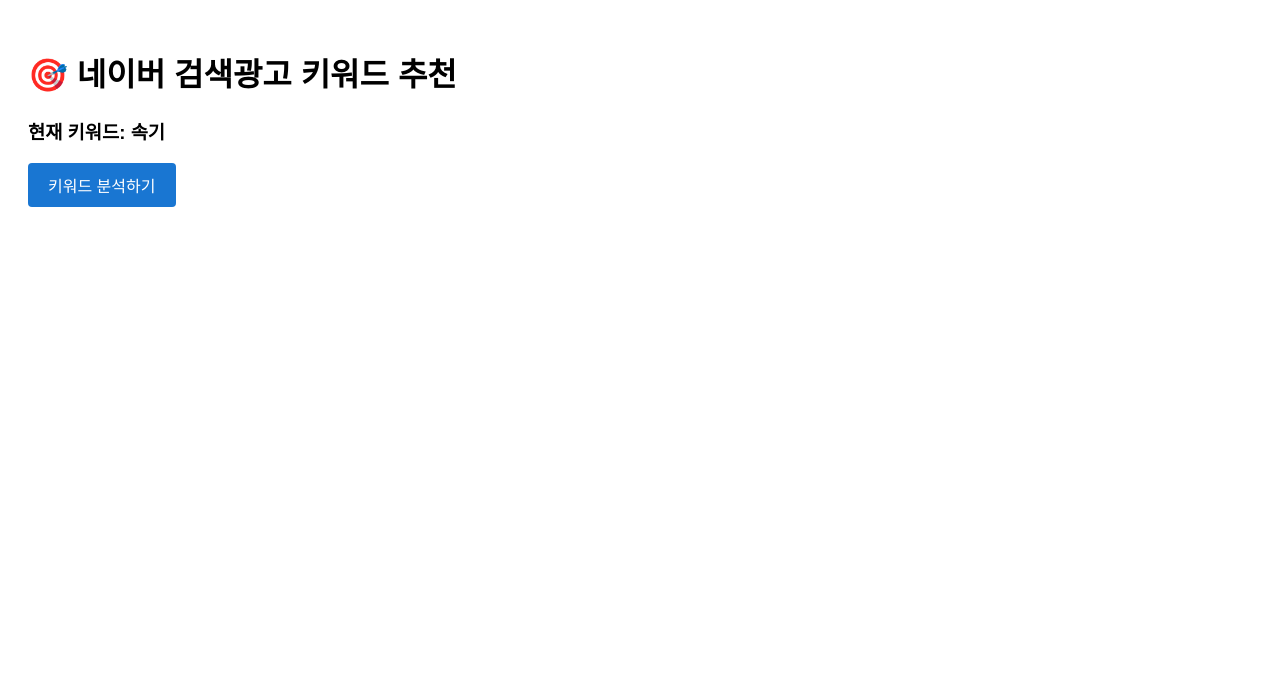
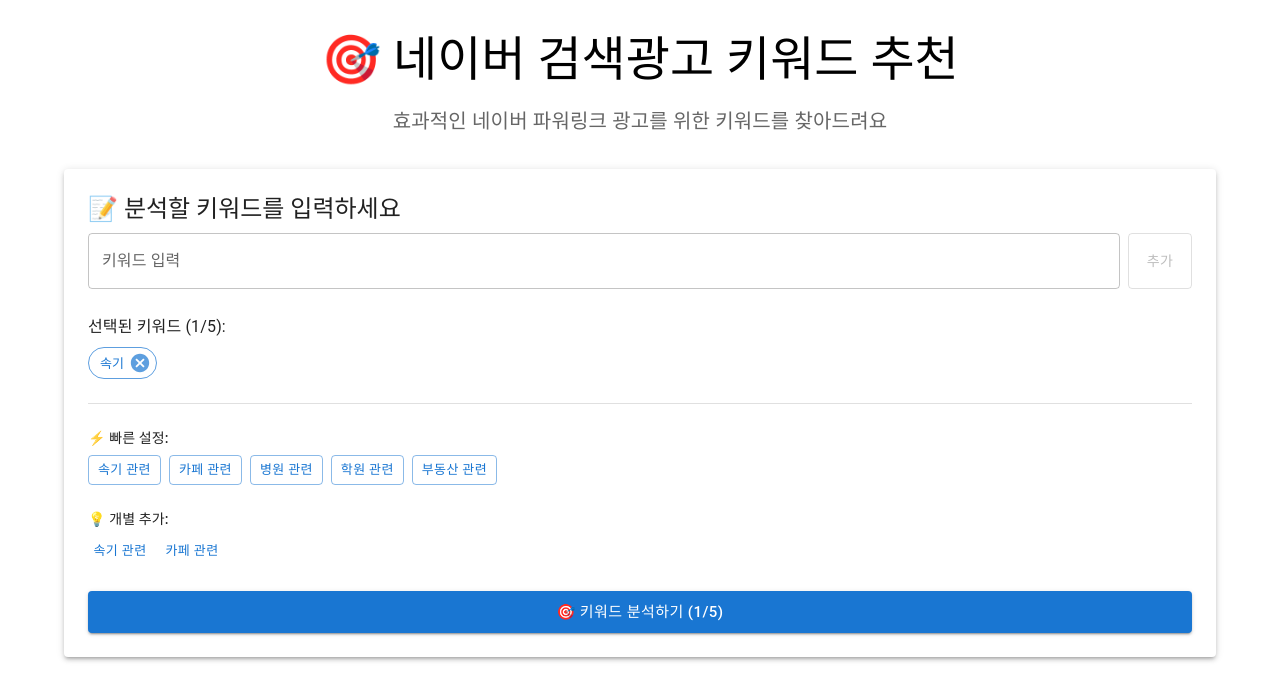
Before and after one commit to SelfStudyProjects/MarketingKeywordRecommend, a React (Create React App) app in the folder frontend/: page / in a window 1280 px wide. Shown: the top 700 px of the page. Built offline with nearby package versions, Linux system fonts and the light colour scheme.

Commit message:
SEO/SEM 키워드 추천 결과 시각화

```diff
--- a/frontend/src/App.js
+++ b/frontend/src/App.js
@@ -1,12 +1,26 @@
 import React, { useState } from 'react';
+import {
+  Container,
+  Typography,
+  Box,
+  Paper,
+  Alert
+} from '@mui/material';
+import KeywordInput from './components/keyword/KeywordInput';
+import Loading from './components/common/Loading';
 
 function App() {
-  const [keywords, setKeywords] = useState(['속기']);
-  const [results, setResults] = useState(null);
-  const [loading, setLoading] = useState(false);
+  const [analysisState, setAnalysisState] = useState({
+    isLoading: false,
+    results: null,
+    error: null
+  });
 
-  const analyzeKeywords = async () => {
-    setLoading(true);
+  const [inputKeywords, setInputKeywords] = useState([]);
+
+  const handleKeywordSubmit = async (keywords) => {
+    setInputKeywords(keywords);
+    setAnalysisState({ isLoading: true, results: null, error: null });
 
     try {
       const response = await fetch('http://localhost:5000/api/keywords/analyze', {
@@ -15,71 +29,131 @@
           'Content-Type': 'application/json',
         },
         body: JSON.stringify({
-          seedKeywords: keywords
+          seedKeywords: keywords,
+          businessDomain: '속기'
         })
       });
 
       const data = await response.json();
-      setResults(data);
+
+      if (data.success) {
+        setAnalysisState({
+          isLoading: false,
+          results: data,
+          error: null
+        });
+      } else {
+        throw new Error(data.message);
+      }
     } catch (error) {
-      console.error('오류:', error);
-      alert('분석 중 오류가 발생했습니다.');
+      setAnalysisState({
+        isLoading: false,
+        results: null,
+        error: error.message
+      });
     }
+  };
 
-    setLoading(false);
+  const handleRetry = () => {
+    if (inputKeywords.length > 0) {
+      handleKeywordSubmit(inputKeywords);
+    }
+  };
+
+  const formatNumber = (number) => {
+    return number.toLocaleString('ko-KR');
   };
 
   return (
-    <div style={{ padding: '20px', fontFamily: 'Arial, sans-serif' }}>
-      <h1>🎯 네이버 검색광고 키워드 추천</h1>
+    <Container maxWidth="lg">
+      <Box sx={{ my: 4 }}>
+        <Typography variant="h3" component="h1" gutterBottom align="center">
+          🎯 네이버 검색광고 키워드 추천
+        </Typography>
 
-      <div style={{ marginBottom: '20px' }}>
-        <h3>현재 키워드: {keywords.join(', ')}</h3>
-        <button
-          onClick={analyzeKeywords}
-          disabled={loading}
-          style={{
-            padding: '10px 20px',
-            fontSize: '16px',
-            backgroundColor: '#1976d2',
-            color: 'white',
-            border: 'none',
-            borderRadius: '4px',
-            cursor: loading ? 'not-allowed' : 'pointer'
-          }}
-        >
-          {loading ? '분석 중...' : '키워드 분석하기'}
+        <Typography variant="h6" color="text.secondary" align="center" sx={{ mb: 4 }}>
+          효과적인 네이버 파워링크 광고를 위한 키워드를 찾아드려요
+        </Typography>
+
+        <Paper elevation={3} sx={{ p: 3, mb: 3 }}>
+          <KeywordInput onSubmit={handleKeywordSubmit} />
+        </Paper>
+
+        {analysisState.isLoading && (
+          <Loading message="키워드 분석 중..." />
+        )}
+
+        {analysisState.error && (
+          <Alert severity="error" sx={{ mb: 3 }}>
+            <Typography variant="h6">오류 발생</Typography>
+            <Typography>{analysisState.error}</Typography>
+            <button onClick={handleRetry} style={{ marginTop: '10px' }}>
+              다시 시도
             </button>
-      </div>
+          </Alert>
+        )}
 
-      {results && (
-        <div>
-          <h2>📊 분석 결과</h2>
-          <p>추천 키워드 {results.recommendations.length}개</p>
+        {analysisState.results && (
+          <Paper elevation={3} sx={{ p: 3 }}>
+            <Typography variant="h4" gutterBottom>
+              📊 분석 결과
+            </Typography>
 
-          <table border="1" style={{ width: '100%', borderCollapse: 'collapse' }}>
+            <Box sx={{ mb: 2 }}>
+              <Typography><strong>입력 키워드:</strong> {analysisState.results.inputKeywords.join(', ')}</Typography>
+              <Typography><strong>추천 키워드:</strong> {analysisState.results.recommendations.length}개</Typography>
+            </Box>
+
+            <div style={{ overflowX: 'auto' }}>
+              <table style={{ width: '100%', borderCollapse: 'collapse', border: '1px solid #ddd' }}>
                 <thead>
-              <tr style={{ backgroundColor: '#f5f5f5' }}>
-                <th style={{ padding: '10px' }}>키워드</th>
-                <th style={{ padding: '10px' }}>검색량</th>
-                <th style={{ padding: '10px' }}>경쟁도</th>
-                <th style={{ padding: '10px' }}>점수</th>
+                  <tr style={{ backgroundColor: '#f0f7ff' }}>
+                    <th style={{ padding: '12px', border: '1px solid #ddd' }}>순위</th>
+                    <th style={{ padding: '12px', border: '1px solid #ddd' }}>키워드</th>
+                    <th style={{ padding: '12px', border: '1px solid #ddd' }}>검색량</th>
+                    <th style={{ padding: '12px', border: '1px solid #ddd' }}>경쟁도</th>
+                    <th style={{ padding: '12px', border: '1px solid #ddd' }}>광고비</th>
+                    <th style={{ padding: '12px', border: '1px solid #ddd' }}>점수</th>
                   </tr>
                 </thead>
                 <tbody>
-              {results.recommendations.map((item, index) => (
-                <tr key={index}>
-                  <td style={{ padding: '8px' }}>{item.keyword}</td>
-                  <td style={{ padding: '8px' }}>{item.searchVolume}</td>
-                  <td style={{ padding: '8px' }}>{item.competition}</td>
-                  <td style={{ padding: '8px' }}>{item.recommendationScore}</td>
+                  {analysisState.results.recommendations.map((item, index) => (
+                    <tr key={index} style={{ backgroundColor: index < 5 ? '#f0f7ff' : 'white' }}>
+                      <td style={{ padding: '10px', border: '1px solid #ddd' }}>{index + 1}</td>
+                      <td style={{ padding: '10px', border: '1px solid #ddd', fontWeight: 'bold' }}>
+                        {item.keyword}
+                      </td>
+                      <td style={{ padding: '10px', border: '1px solid #ddd' }}>
+                        {formatNumber(item.searchVolume)}
+                      </td>
+                      <td style={{ padding: '10px', border: '1px solid #ddd' }}>
+                        {item.competition === 'low' ? '🟢 낮음' :
+                         item.competition === 'medium' ? '🟡 보통' : '🔴 높음'}
+                      </td>
+                      <td style={{ padding: '10px', border: '1px solid #ddd' }}>
+                        {formatNumber(item.avgCPC)}원
+                      </td>
+                      <td style={{ padding: '10px', border: '1px solid #ddd' }}>
+                        <span style={{
+                          backgroundColor: item.recommendationScore >= 80 ? '#4caf50' :
+                                         item.recommendationScore >= 60 ? '#ff9800' : '#f44336',
+                          color: 'white',
+                          padding: '4px 8px',
+                          borderRadius: '12px',
+                          fontSize: '12px'
+                        }}>
+                          {item.recommendationScore}점
+                        </span>
+                      </td>
                     </tr>
                   ))}
                 </tbody>
               </table>
             </div>
+          </Paper>
         )}
-    </div>
+      </Box>
+    </Container>
   );
 }
 
--- a/frontend/src/components/keyword/KeywordInput.js
+++ b/frontend/src/components/keyword/KeywordInput.js
@@ -6,7 +6,8 @@
   Chip,
   Typography,
   Stack,
-  Alert
+  Alert,
+  Divider
 } from '@mui/material';
 
 function KeywordInput({ onSubmit }) {
@@ -107,11 +108,57 @@
           </Stack>
         </Box>
 
+        <Divider />
+
+        {/* 빠른 설정 섹션 추가 */}
         <Box>
           <Typography variant="subtitle2" gutterBottom>
-            예시 키워드:
+            ⚡ 빠른 설정:
           </Typography>
-          <Stack direction="row" spacing={1}>
+          <Stack direction="row" spacing={1} flexWrap="wrap">
+            <Button
+              size="small"
+              variant="outlined"
+              onClick={() => handleExampleKeywords(['속기', '녹취', '속기학원'])}
+            >
+              속기 관련
+            </Button>
+            <Button
+              size="small"
+              variant="outlined"
+              onClick={() => handleExampleKeywords(['카페', '커피', '원두'])}
+            >
+              카페 관련
+            </Button>
+            <Button
+              size="small"
+              variant="outlined"
+              onClick={() => handleExampleKeywords(['병원', '의료', '진료'])}
+            >
+              병원 관련
+            </Button>
+            <Button
+              size="small"
+              variant="outlined"
+              onClick={() => handleExampleKeywords(['학원', '교육', '강의'])}
+            >
+              학원 관련
+            </Button>
+            <Button
+              size="small"
+              variant="outlined"
+              onClick={() => handleExampleKeywords(['부동산', '아파트', '매매'])}
+            >
+              부동산 관련
+            </Button>
+          </Stack>
+        </Box>
+
+        <Box>
+          <Typography variant="subtitle2" gutterBottom>
+            💡 개별 추가:
+          </Typography>
+          <Stack direction="row" spacing={1} flexWrap="wrap">
             <Button
               size="small"
               onClick={() => handleExampleKeywords(['속기', '녹취', '속기학원'])}
```
Lines whose indentation alone changed are shown as unchanged.
